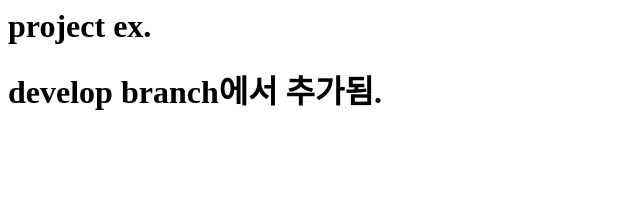
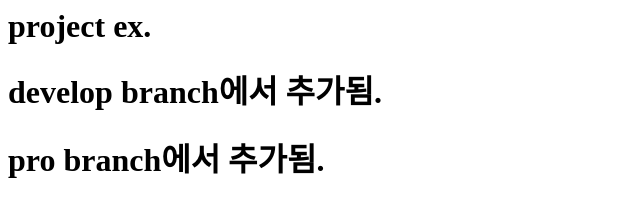
Before and after one commit to wechang123/git_project, a plain HTML site: page index.html in a window 1280 px wide. Shown: the whole page, without its empty margins (0-640 px from the left). Drawn offline with Linux system fonts and the light colour scheme.

Commit message:
pro commit

```diff
--- a/index.html
+++ b/index.html
@@ -7,5 +7,7 @@
         <h1>project ex.</h1>
 
         <h1>develop branch에서 추가됨.</h1>
+
+        <h1>pro branch에서 추가됨.</h1>
     </body>
 </html>
```
